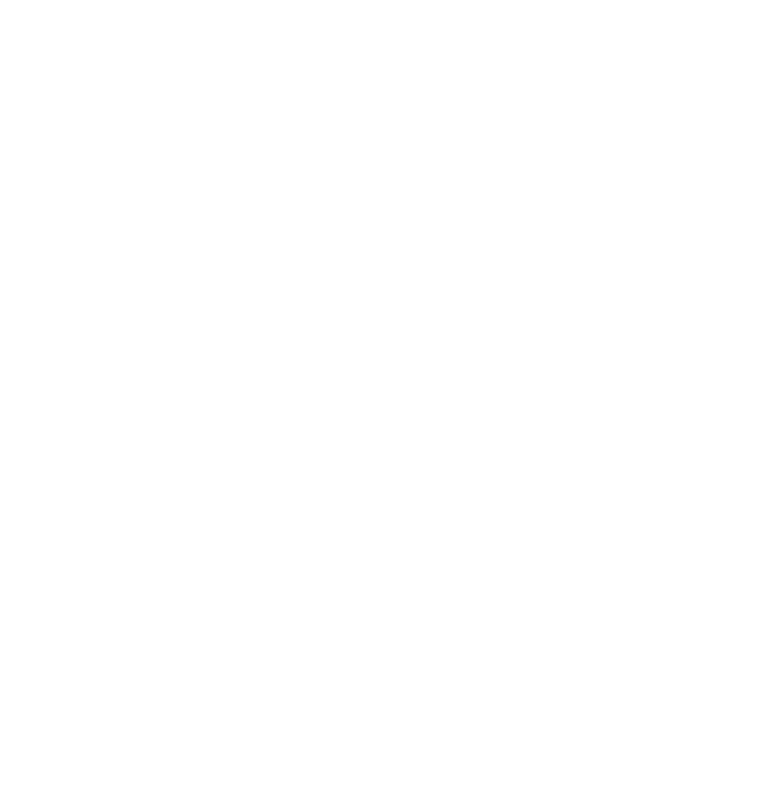
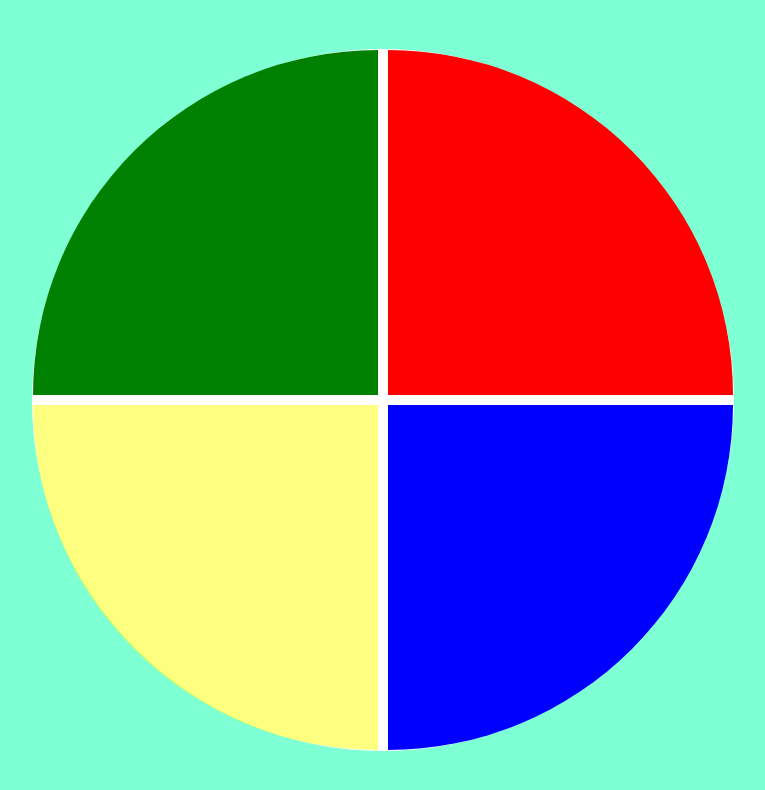
Before and after one commit to ivanslongarai/GenesisGameJavascript, a plain HTML site: page GenesisGameDio/index.html in a window 1280 px wide. Shown: the whole page, without its empty margins (257-1022 px from the left). Drawn offline with Linux system fonts and the light colour scheme.

Commit message:
finish game

```diff
--- a/GenesisGameDio/index.html
+++ b/GenesisGameDio/index.html
@@ -4,9 +4,19 @@
     <meta charset="UTF-8" />
     <meta http-equiv="X-UA-Compatible" content="IE=edge" />
     <meta name="viewport" content="width=device-width, initial-scale=1.0" />
+    <link rel="stylesheet" href="style.css" />
+
     <title>Genesis</title>
   </head>
   <body>
+    <div class="main-game">
+      <div class="genius">
+        <div class="blue"></div>
+        <div class="yellow"></div>
+        <div class="red"></div>
+        <div class="green"></div>
+      </div>
+    </div>
     <script type="text/javascript" src="script.js"></script>
   </body>
 </html>
--- a/GenesisGameDio/script.js
+++ b/GenesisGameDio/script.js
@@ -0,0 +1,97 @@
+let order = [];
+let clickedOrder = [];
+let score = 0;
+
+let green = document.querySelector(".green");
+let red = document.querySelector(".red");
+let yellow = document.querySelector(".yellow");
+let blue = document.querySelector(".blue");
+
+// Create a random order
+let shufleOrder = () => {
+  let colorOrder = Math.floor(Math.random() * 4);
+  order[order.length] = colorOrder;
+  clickedOrder = [];
+  for (let itemIndex in order) {
+    let elementColor = createColorElement(order[itemIndex]);
+    lightColor(elementColor, Number(itemIndex) + 1);
+  }
+};
+
+// Switch on the next color
+let lightColor = (element, number) => {
+  number = number * 500;
+  setTimeout(() => {
+    element.classList.add("selected");
+  }, number - 250);
+  setTimeout(() => {
+    element.classList.remove("selected");
+  });
+};
+
+// It checks it the player have got the correct order
+let checkOrder = () => {
+  for (let itemIndex in clickedOrder) {
+    if (clickedOrder[itemIndex] != order[itemIndex]) {
+      gameOver();
+      break;
+    }
+  }
+  if (clickedOrder.length == order.length) {
+    alert(`Points:  ${score}\nYou got it! Starting the next level!!`);
+    nextLevel();
+  }
+};
+
+// Set user click
+let click = (color) => {
+  clickedOrder[clickedOrder.length] = color;
+  createColorElement(color).classList.add("selected");
+  setTimeout(() => {
+    createColorElement(color).classList.remove("selected");
+    checkOrder();
+  }, 250);
+};
+
+// get color
+let createColorElement = (color) => {
+  switch (color) {
+    case 0:
+      return green;
+    case 1:
+      return red;
+    case 2:
+      return yellow;
+    case 3:
+      return blue;
+  }
+};
+
+// It goes for the next level
+let nextLevel = () => {
+  score++;
+  shufleOrder();
+};
+
+// Game over
+let gameOver = () => {
+  alert(`Points: ${score}!\nGAME OVER!!!\n\nClick to start a new game!!`);
+  order = [];
+  clickedOrder = [];
+  playGame();
+};
+
+// Start a game
+let playGame = () => {
+  alert("Welcome to Genesis Game!\n\n Starting a new Game!!!");
+  score = 0;
+  nextLevel();
+};
+
+// click events for the colors
+green.onclick = () => click(0);
+red.onclick = () => click(1);
+yellow.onclick = () => click(2);
+blue.onclick = () => click(3);
+
+playGame();
--- a/GenesisGameDio/style.css
+++ b/GenesisGameDio/style.css
@@ -0,0 +1,51 @@
+body {
+  margin: 0;
+  background-color: aquamarine;
+}
+
+.main-game {
+  height: 100vh;
+  width: 100vw;
+  display: flex;
+  justify-content: center;
+  align-items: center;
+}
+
+.genius {
+  display: grid;
+  grid-template-areas: "green red" "yellow blue";
+  grid-gap: 10px;
+  border: 1px solid white;
+  background-color: white;
+  border-radius: 100%;
+  width: 700px;
+  height: 700px;
+}
+
+.green {
+  grid-area: green;
+  background-color: green;
+  border-top-left-radius: 100%;
+}
+
+.blue {
+  grid-area: blue;
+  background-color: blue;
+  border-bottom-right-radius: 100%;
+}
+
+.yellow {
+  grid-area: yellow;
+  background-color: yellow;
+  border-bottom-left-radius: 100%;
+}
+
+.red {
+  grid-area: red;
+  background-color: red;
+  border-top-right-radius: 100%;
+}
+
+.selected {
+  opacity: 0.5;
+}
```
